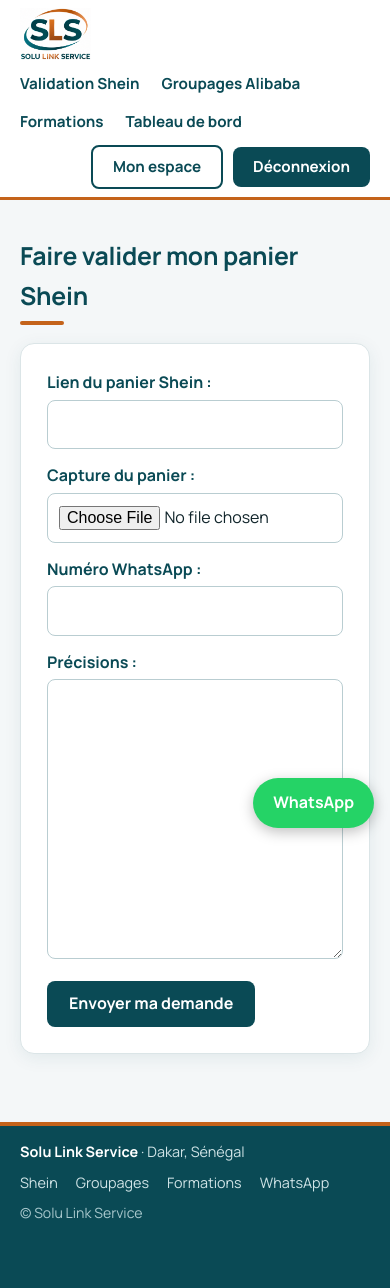
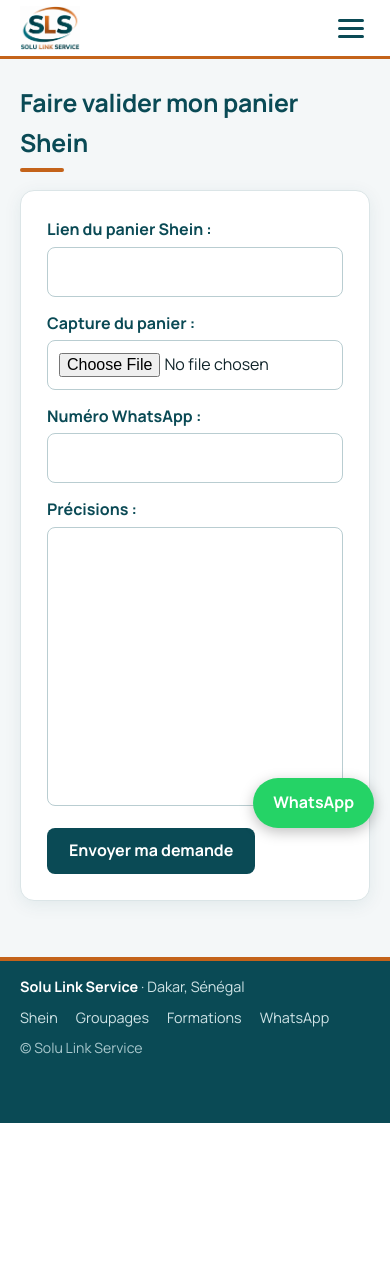
Before and after one commit to Mbathio-fall/SoluLinkService, a Django app: page /shein/ in a window 390 px wide. After the commit the page ends 1123 px from the top, so only its background shows below. Run offline with Django 5.2, Linux system fonts and the light colour scheme; the visitor is signed in with stand-in values (Sample User, id 1).

Commit message:
Menu mobile

```diff
--- a/config/settings.py
+++ b/config/settings.py
@@ -52,6 +52,12 @@
 }
 MEDIA_URL = "media/"
 MEDIA_ROOT = Path(os.environ.get("MEDIA_ROOT", BASE_DIR / "media"))
+try:  # si le dossier demandé n'est pas utilisable (pas de disque), on revient au dossier du projet
+    MEDIA_ROOT.mkdir(parents=True, exist_ok=True)
+    if not os.access(MEDIA_ROOT, os.W_OK):
+        raise OSError
+except OSError:
+    MEDIA_ROOT = BASE_DIR / "media"
 LOGIN_URL = "login"
 LOGIN_REDIRECT_URL = "dashboard"
 LOGOUT_REDIRECT_URL = "home"
--- a/core/static/core/style.css
+++ b/core/static/core/style.css
@@ -119,3 +119,23 @@
 .pay{background:#fff7ed;border:1px solid #f3d3b0;border-radius:10px;padding:12px 14px;display:flex;flex-direction:column;gap:2px;line-height:1.4}
 .pay .num{font-size:1.25rem;font-weight:800;color:var(--teal)}
 .pay small{color:var(--mute)}
+
+/* ---------- Mobile ---------- */
+.burger,#menu-toggle{display:none}
+@media(max-width:820px){
+ header .wrap{justify-content:space-between;gap:0;padding-top:6px;padding-bottom:6px}
+ .logo{margin-right:0}.logo img{height:44px}
+ .burger{display:flex;flex-direction:column;gap:5px;padding:12px 6px;cursor:pointer}
+ .burger span{display:block;width:26px;height:3px;background:var(--teal);border-radius:2px}
+ nav{display:none;flex:none;width:100%;flex-direction:column;align-items:stretch;justify-content:flex-start;padding:6px 0 14px;border-top:1px solid var(--line)}
+ #menu-toggle:checked ~ nav{display:flex}
+ nav .links{flex-direction:column;gap:0}
+ nav .links a{display:block;padding:13px 4px;border-bottom:1px solid var(--line);font-size:1.05rem}
+ nav .auth{margin:14px 0 0;display:grid;grid-template-columns:1fr 1fr;gap:10px}
+ nav .auth .btn,nav .auth form .btn{display:block;width:100%;text-align:center;padding:12px 8px}
+ .hero{padding:40px 0 36px}
+ .hero .btn{display:block;text-align:center;margin:0 0 10px}
+ .hero h1{font-size:1.9rem}
+ .grid{grid-template-columns:1fr}
+ section{padding:24px 0}
+}
--- a/core/templates/core/base.html
+++ b/core/templates/core/base.html
@@ -8,6 +8,8 @@
 </head><body>
 <header><div class="wrap">
 <a class="logo" href="{% url 'home' %}"><img src="{% static 'core/logo.png' %}" alt="Solu Link Service"></a>
+<input type="checkbox" id="menu-toggle" aria-hidden="true">
+<label class="burger" for="menu-toggle" aria-label="Ouvrir le menu"><span></span><span></span><span></span></label>
 <nav>
 <div class="links">
 <a href="{% url 'shein_new' %}">Validation Shein</a>
```
